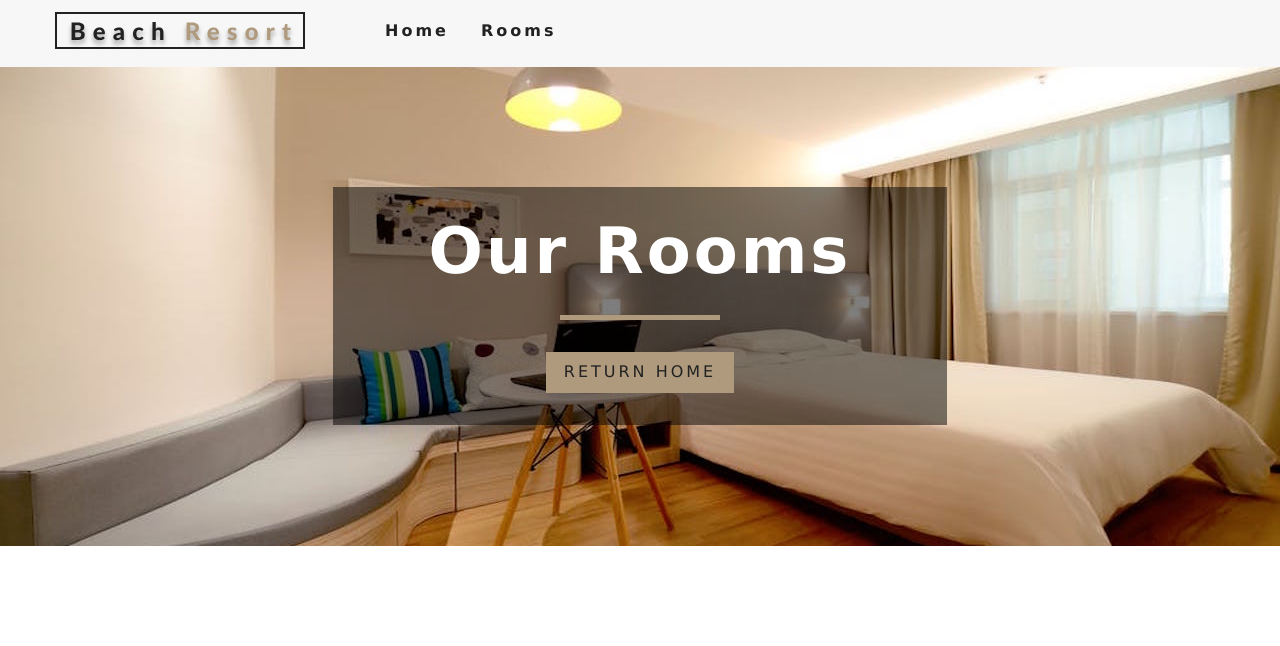
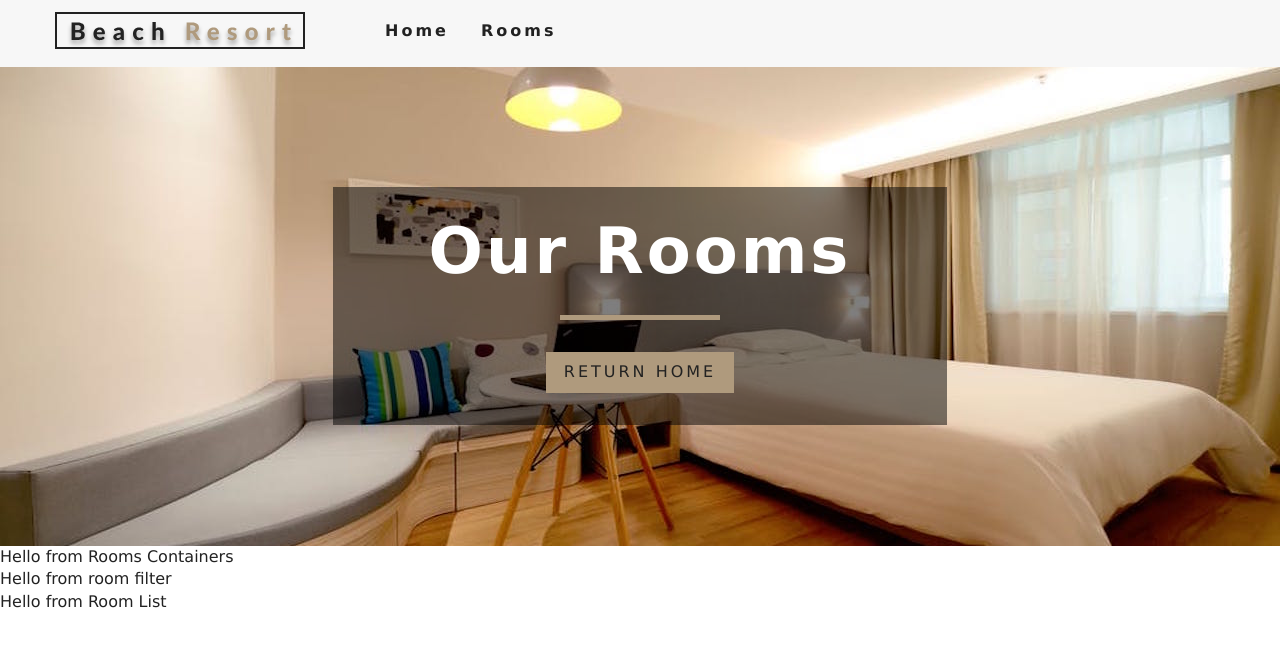
Before and after one commit to rabobahago/beach-resort-app, a React (Create React App) app: page /rooms in a window 1280 px wide. Shown: the top 646 px of the page. Built offline with nearby package versions, Linux system fonts and the light colour scheme.

Commit message:
room container component added

```diff
--- /dev/null
+++ b/src/components/RoomContainer.js
@@ -0,0 +1,24 @@
+import React from 'react'
+import RoomFilter from './RoomFilter'
+import RoomList from './RoomList'
+import { RoomConsumer } from '../context'
+import Loading from './Loading'
+
+const RoomContainer = () => {
+  return (
+    <RoomConsumer>
+      {(value) => {
+        const { loading, sortedRooms, rooms } = value
+        return (
+          <div>
+            Hello from Rooms Containers
+            <RoomFilter />
+            <RoomList />
+          </div>
+        )
+      }}
+    </RoomConsumer>
+  )
+}
+
+export default RoomContainer
--- /dev/null
+++ b/src/components/RoomFilter.js
@@ -0,0 +1,5 @@
+import React from 'react'
+const RoomsFilter = () => {
+  return <div>Hello from room filter</div>
+}
+export default RoomsFilter
--- /dev/null
+++ b/src/components/RoomList.js
@@ -0,0 +1,5 @@
+import React from 'react'
+const RoomsList = () => {
+  return <div>Hello from Room List</div>
+}
+export default RoomsList
--- a/src/pages/Rooms.js
+++ b/src/pages/Rooms.js
@@ -2,9 +2,11 @@
 import Hero from '../components/Hero'
 import Banner from '../components/Banner'
 import { Link } from 'react-router-dom'
+import RoomContainer from '../components/RoomContainer'
 
 const Room = () => {
   return (
+    <>
       <Hero hero="roomsHero">
         <Banner title="our rooms">
           <Link to="/" className="btn-primary">
@@ -12,6 +14,8 @@
           </Link>
         </Banner>
       </Hero>
+      <RoomContainer />
+    </>
   )
 }
 export default Room
```
Also changed, not shown: 1 other file (tests, documents, lock files or other folders). Lines whose indentation alone changed are shown as unchanged.
